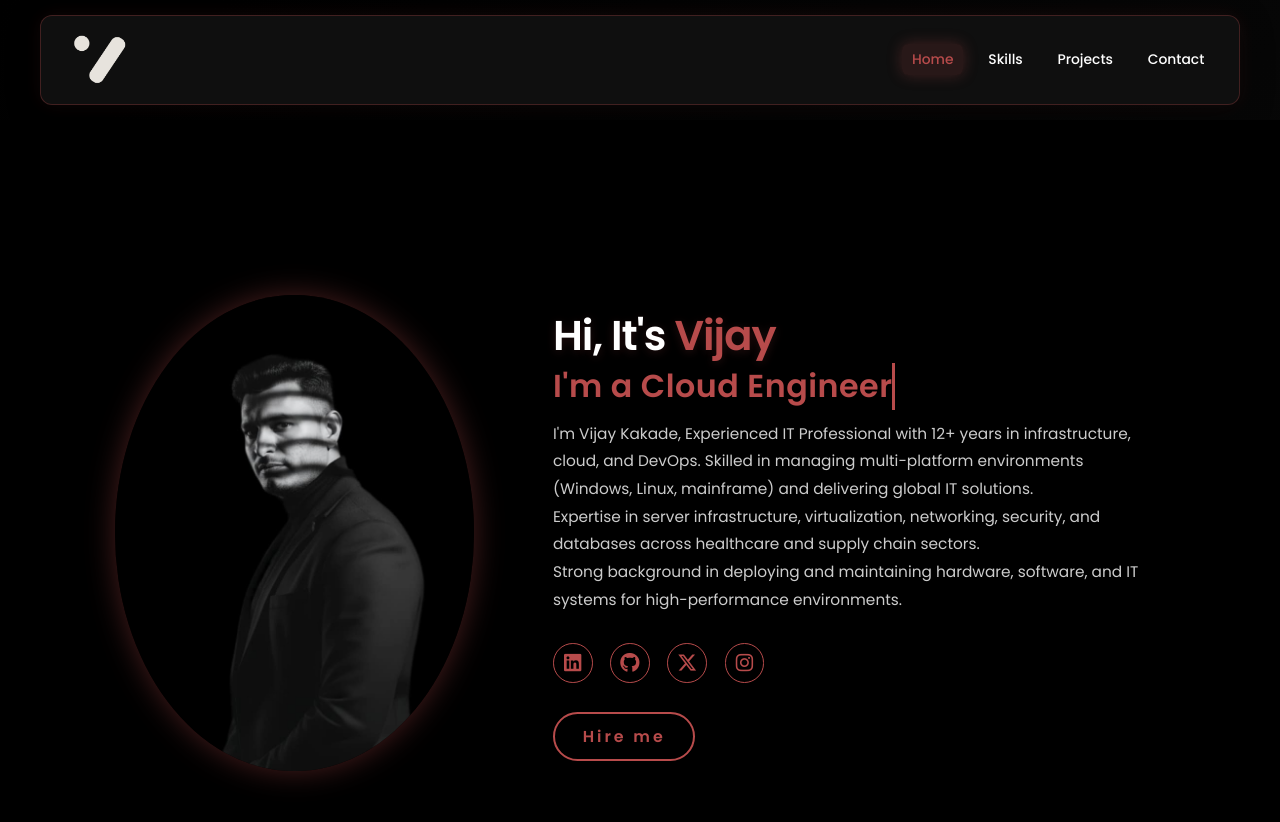
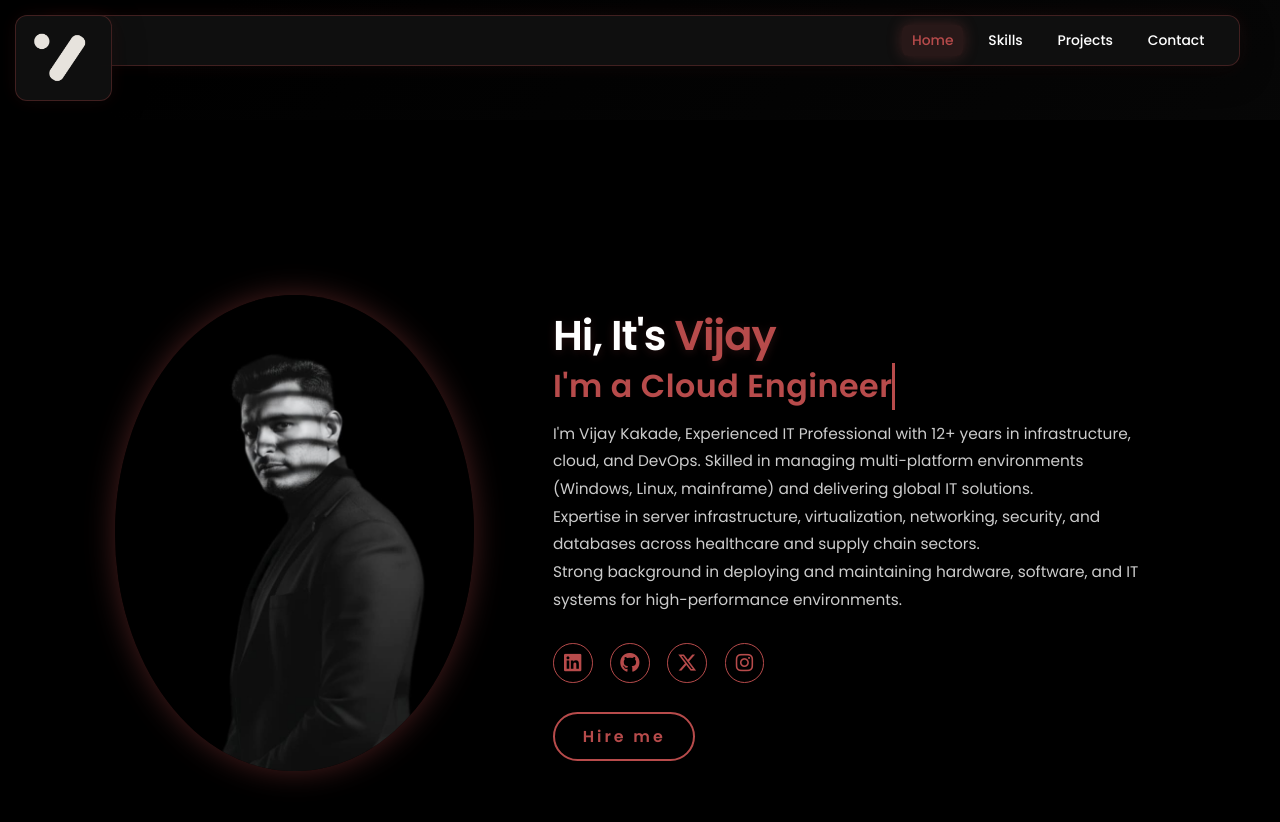
Before and after one commit to vjkakade/vijaykakade, a website: page index.html in a window 1280 px wide. Shown: the top 822 px of the page. Drawn offline with Linux system fonts and the light colour scheme.

Commit message:
Resolution

```diff
--- a/index.html
+++ b/index.html
@@ -83,10 +83,14 @@
     }
     </script>
 <body>
-    <header>
+    <!-- ===== SEPARATED LOGO ===== -->
+    <div class="logo-wrapper">
         <a href="#" class="logo">
             <img src="images/logo.png" alt="Logo">
         </a>
+    </div>
+
+    <header>
         <nav>
             <a href="#home" class="active">Home</a>
             <a href="#skills" >Skills</a>
--- a/style.css
+++ b/style.css
@@ -68,10 +68,29 @@ header{
     border-radius: 12px;
     box-shadow: 0 8px 32px rgba(0, 0, 0, 0.4), 0 0 20px rgba(183, 75, 75, 0.1);
     display: flex;
-    justify-content: space-between;
+    justify-content: flex-end;
     align-items: center;
     z-index: 100;
     transition: all 0.3s ease;
+}
+
+/* Separated Logo Wrapper */
+.logo-wrapper {
+    position: fixed;
+    top: 15px;
+    left: 15px;
+    z-index: 101;
+    background-color: rgba(16, 16, 16, 0.95);
+    backdrop-filter: blur(10px);
+    border: 1px solid rgba(183, 75, 75, 0.3);
+    border-radius: 12px;
+    padding: 0.7rem 1rem;
+    box-shadow: 0 8px 32px rgba(0, 0, 0, 0.4), 0 0 20px rgba(183, 75, 75, 0.1);
+    transition: all 0.3s ease;
+}
+
+.logo-wrapper .logo {
+    margin: 0;
 }
 
 /* Hamburger Menu Button */
@@ -1393,6 +1412,10 @@ span{
     width: calc(100% - 15px);
   }
 
+  .logo-wrapper {
+    padding: 0.6rem 0.8rem;
+  }
+
   .logo {
     font-size: 2rem;
   }
```
